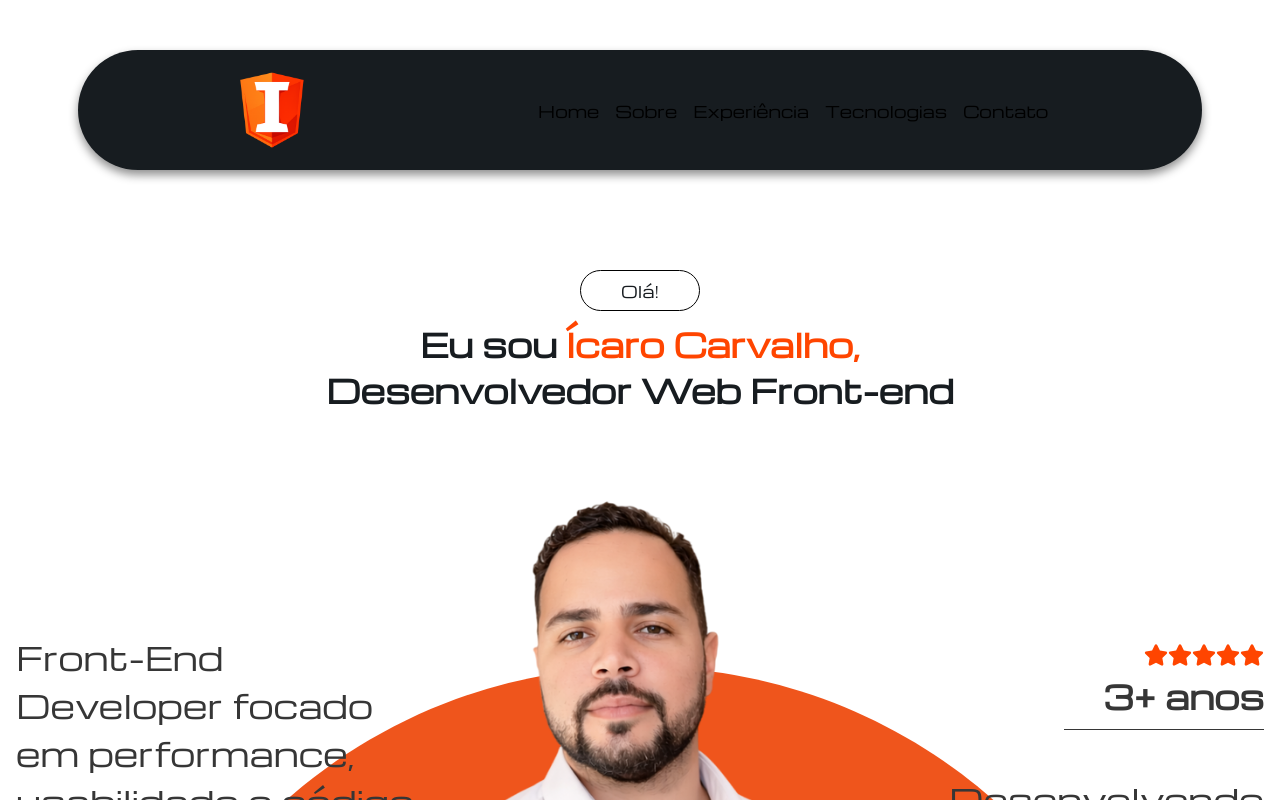
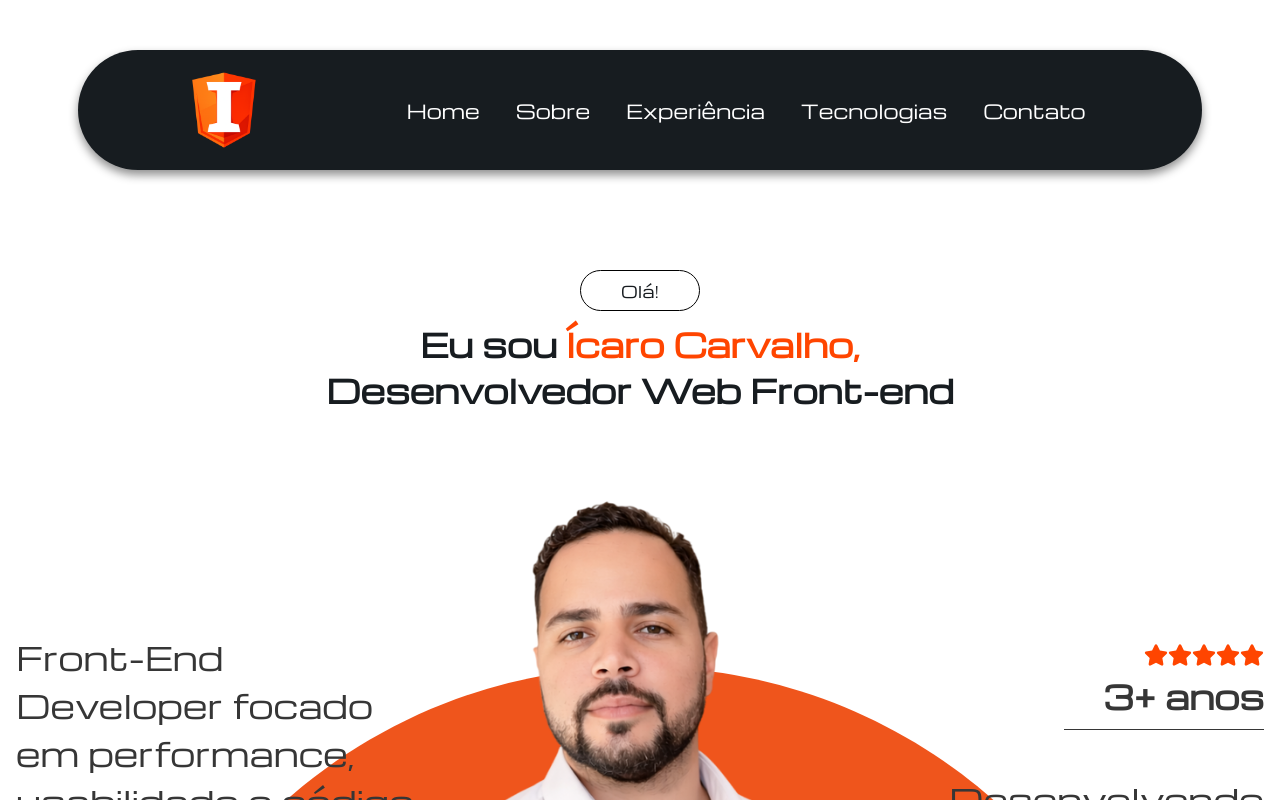
Before and after one commit to icarovscarvalho/newPortolio, a React (Vite) app: page / in a window 1280 px wide. Shown: the top 800 px of the page. Built offline with nearby package versions, Linux system fonts and the light colour scheme.

Commit message:
Feature: menu button on Header now are working on mobile version

```diff
--- a/src/components/header/index.tsx
+++ b/src/components/header/index.tsx
@@ -2,38 +2,71 @@ import styles from './styles.module.css'
 import logo from '../../assets/logo.webp'
 
 import { IoMenuOutline } from "react-icons/io5";
+import { IoMdClose } from "react-icons/io";
+import { useState, useEffect } from 'react';
 
 export function Header() {
 
-  const logoIcon = logo
+  const [isMenuOpen, setIsMenuOpen] = useState<boolean>(false)
+  const [changeIcon, setChangeIcon] = useState<boolean>(true)
+  const [widthScreen, setWidthScreen] = useState<number>(window.innerWidth)
+  const Icon = changeIcon ? IoMenuOutline : IoMdClose
+
+  function openMenu() {
+    setIsMenuOpen(prev => !prev)
+    setChangeIcon(prev => !prev)
+  }
+
+  useEffect(() => {
+    const handleResize = () => {
+      setWidthScreen(window.innerWidth)
+    }
+
+    window.addEventListener('resize', handleResize)
+
+    return () => {
+      window.removeEventListener('resize', handleResize)
+    }
+  }, [])
+
+  useEffect(() => {
+    console.log(widthScreen)
+  }, [widthScreen])
 
   return(
     <div id="home" className={styles.headerContainer}>
-      <header className={styles.header}>
+      <header
+        className={styles.header}
+        style={{ display: isMenuOpen || widthScreen>=1024 ? 'block' : 'none' }}
+      >
         <nav className={styles.navBar}>
           <div className={styles.logo}>
-            <img src={logoIcon} alt="logo Ícaro Carvalho Web Developer" />
+            <img src={logo} alt="logo Ícaro Carvalho Web Developer" />
           </div>
           <div className={styles.skills}>
-            <a href="#home">
+            <a onClick={openMenu} href="#home">
               <p>Home</p>
             </a>
-            <a href="#about">
+            <a onClick={openMenu} href="#about">
               <p>Sobre</p>
             </a>
-            <a href="#experience">
+            <a onClick={openMenu} href="#experience">
               <p>Experiência</p>
             </a>
-            <a href="#stack">
+            <a onClick={openMenu} href="#stack">
               <p>Tecnologias</p>
             </a>
-            <a href="#contact">
+            <a onClick={openMenu} href="#contact">
               <p>Contato</p>
             </a>
           </div>
         </nav>
       </header>
-      <IoMenuOutline className={styles.menuIcon} />
+
+      <Icon
+        onClick={openMenu}
+        className={styles.menuIcon}
+      />
     </div>
   )
 }
--- a/src/components/header/styles.module.css
+++ b/src/components/header/styles.module.css
@@ -30,30 +30,32 @@ header{
   width: 100%;
 }
 
+.logo{
+  height: 5rem;
+}
+
 .logo, .skills {
   display: flex;
   gap: 1rem;
   justify-content: center;
   width: fit-content;
+}
 
-  &>p {
+.skills>a>p {
+  padding: 4px 10px;
+  width: 100%;
+  color: #fff;
   text-align: center;
   font-size: 1.2rem;
-    padding: 4px 10px;
-    width: 100%;
+  border-radius: 5px;
+  transition: all ease-in-out .3s;
   cursor: pointer;
-    transition: all ease-in-out .3s;
-    border-radius: 5px;
 }
 
-  &>p:hover{
+.skills>a>p:hover {
   color: orangered;
 }
-}
 
-.logo{
-  height: 5rem;
-}
 
 .menuIcon{
   display: none;
@@ -61,7 +63,12 @@ header{
   font-size: 2.5rem;
 }
 
-@media screen and (max-width: 830px) {
+.menuIcon:hover {
+  scale: 1.13;
+  transition: all .3s ease-in-out;
+}
+
+@media screen and (max-width: 1024px) {
 
   .headerContainer {
     justify-content: flex-end;
@@ -69,8 +76,6 @@ header{
   }
 
   header{
-    /* Aqui esconde o menu do HEADER */
-    display: none;
     border-radius: 10px;
   }
 
```
Lines whose indentation alone changed are shown as unchanged.
